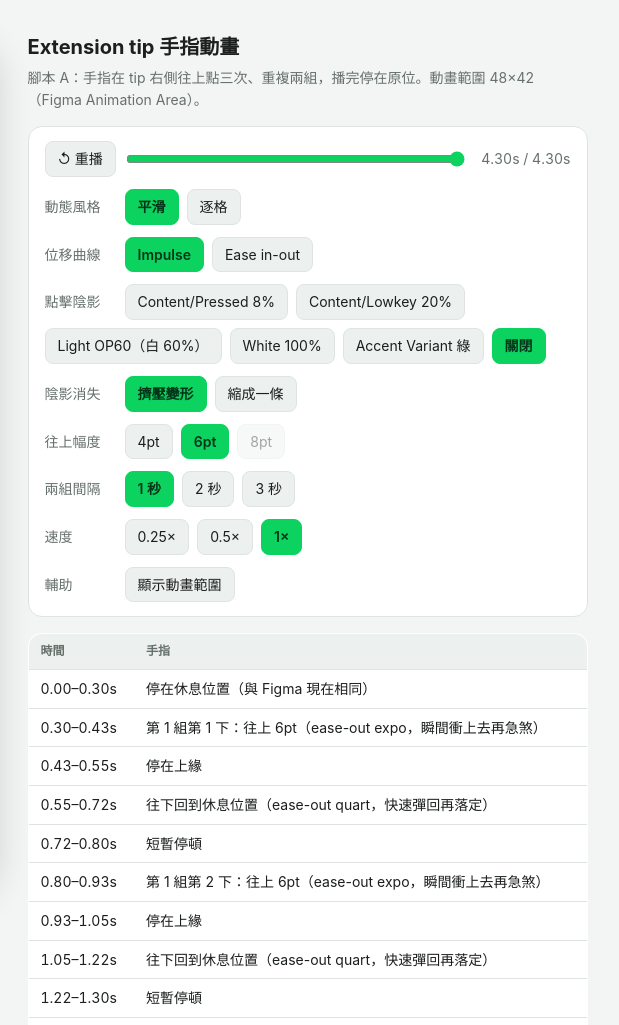
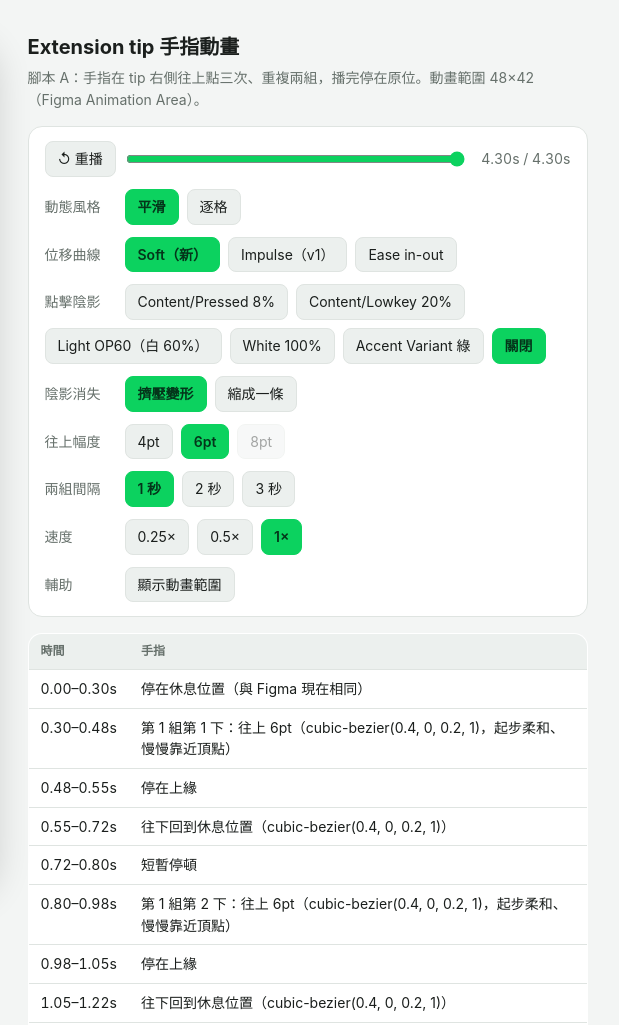
Before and after one commit to vernagong-lab/ios-extension-tip-animation, a plain HTML site: page index.html in a window 1280 px wide. Shown: the top 1025 px of the page, 536-1155 px from the left. Drawn offline with Linux system fonts and the light colour scheme.

Commit message:
Switch the finger rise to the Soft curve (v1.1)
Co-Authored-By: Claude Opus 5.5 <noreply@anthropic.com>

```diff
--- a/index.html
+++ b/index.html
@@ -93,7 +93,8 @@ tr.on td{background:color-mix(in srgb,var(--accent) 16%,transparent)}
         <button class="btn" data-style="step">逐格</button>
       </div>
       <div class="row"><span class="lab">位移曲線</span>
-        <button class="btn" data-curve="impulse" aria-pressed="true">Impulse</button>
+        <button class="btn" data-curve="soft" aria-pressed="true">Soft（新）</button>
+        <button class="btn" data-curve="impulse">Impulse（v1）</button>
         <button class="btn" data-curve="inout">Ease in-out</button>
       </div>
       <div class="row"><span class="lab">點擊陰影</span>
@@ -138,8 +139,8 @@ tr.on td{background:color-mix(in srgb,var(--accent) 16%,transparent)}
     <ul class="spec">
       <li><b>只播一次：</b>進到畫面後延遲 0.3 秒開始，點三下、停 1 秒、再點三下，結束停在原位。</li>
       <li id="areaNote"></li>
-      <li><b>節奏（60fps）：</b>往上點三下為一組，重複兩組，中間停 <span class="gapTxt">1</span> 秒。每下 30 格（0.5 秒）：往上 8 格、停 7 格、往下 10 格、停 5 格。全長 <span class="totalTxt">4.3</span> 秒，只播一次。</li>
-      <li><b>Impulse 曲線：</b>往上用 ease-out expo，cubic-bezier(0.16, 1, 0.3, 1)，一開始就衝很快，接近頂點時急煞；往下用 ease-out quart，cubic-bezier(0.25, 1, 0.5, 1)，迅速彈回再輕輕落定。可切回 ease in-out 比較。</li>
+      <li><b>節奏（60fps）：</b>往上點三下為一組，重複兩組，中間停 <span class="gapTxt">1</span> 秒。每下 30 格（0.5 秒）。Soft：往上 11 格、停 4 格、往下 10 格、停 5 格（Impulse v1：8／7／10／5）。全長 <span class="totalTxt">4.3</span> 秒，只播一次。</li>
+      <li><b>Soft 曲線（新）：</b>上下都用 cubic-bezier(0.4, 0, 0.2, 1)，起步柔和、接近頂點時慢慢減速停下，不會有「撞到頂」的急煞感；往上時間從 8 格拉長到 11 格。可切回 Impulse（v1）比較：往上 ease-out expo (0.16, 1, 0.3, 1)，往下 ease-out quart (0.25, 1, 0.5, 1)。</li>
       <li><b>點擊陰影：</b>寬 9pt、高 2pt。手指接近頂點時出現並跟著指尖往上，到頂點時被往上推 0.5pt 並展開到最寬；手指往下時陰影留在原地消失，可選「擠壓變形」（撞到頂點時被壓扁變寬，接著繼續壓扁淡出）或「縮成一條」。</li>
       <li>只用位移、橫向縮放和透明度，轉 Lottie 沒有相容問題。點擊陰影顏色取自 Mobile DS：Content/Pressed（#262626 8%）、Content/Lowkey（#262626 20%）、Gray/(T) Light OP60（#F6F5F5 60%）、White（#FFFFFF）、Surface/Accent Variant（#078E40）。</li>
     </ul>
@@ -167,14 +168,17 @@ let SET_GAP = 1;                            // rest between the two sets of taps
 const SET_LEN = () => CYCLE * TAPS;
 // frame-exact at 60fps (matches the Lottie spec): up 8f, hold 7f, down 10f, rest 5f = 30f per tap
 const FPS = 60;
-const UP = 8/FPS, HOLD_UP = 7/FPS, DOWN = 10/FPS; // remainder of each cycle holds at rest
+// frames per tap by curve (each tap stays 30f): soft = up 11 / hold 4 / down 10 / rest 5; impulse & in-out = 8 / 7 / 10 / 5
+const TIMING = {soft:[11,4,10], impulse:[8,7,10], inout:[8,7,10]};
+let UP = 11/FPS, HOLD_UP = 4/FPS, DOWN = 10/FPS; // remainder of each cycle holds at rest
+function applyTiming(){ const [u,h,d] = TIMING[curve]; UP = u/FPS; HOLD_UP = h/FPS; DOWN = d/FPS; }
 const MARK_W = 9, MARK_H = 2, MARK_GAP = 0.3, MARK_PUSH = 0.5; // pt
 let TAPS_END = DELAY + SETS * SET_LEN() + (SETS - 1) * SET_GAP;
 const TAIL = 0;
 let TOTAL = TAPS_END + TAIL;                  // ends at rest
 function retime(){ TAPS_END = DELAY + SETS * SET_LEN() + (SETS - 1) * SET_GAP; TOTAL = TAPS_END + TAIL; }
 const PIVOT = {x:14, y:30};                   // hand svg coords: under the fingertip, at the visible bottom edge
-let jelly = false, curve = 'impulse';
+let jelly = false, curve = 'soft';
 const MARK = {pressed:'rgba(38,38,38,.08)', lowkey:'rgba(38,38,38,.20)', passive:'rgba(38,38,38,.40)', white60:'rgba(246,245,245,.60)', white:'#ffffff', green:'#078E40'};
 let vanish = 'squash', mark = 'off', areaH = 42, amp = 6, style = 'smooth', speed = 1, t = 0, playing = false, last = 0;
 const stages = [];
@@ -207,9 +211,9 @@ function stateAt(time){
   const ts = (time - DELAY) % (SET_LEN() + SET_GAP);             // time inside the current set (+ gap)
   if (ts >= SET_LEN()) return {o:0, phase:'rest', u:0, tau: ts - SET_LEN() + (CYCLE - MOVE_END)};
   const p = ts % CYCLE;
-  if (p < UP) { const u = p/UP; return {o: curve === 'impulse' ? outExpo(u) : inOut(u), phase:'rise', u}; }
+  if (p < UP) { const u = p/UP; return {o: curve === 'impulse' ? outExpo(u) : curve === 'soft' ? softC(u) : inOut(u), phase:'rise', u}; }
   if (p < UP + HOLD_UP) return {o:1, phase:'hold', u:(p-UP)/HOLD_UP, tau:p-UP};
-  if (p < MOVE_END) { const u = (p-UP-HOLD_UP)/DOWN; return {o:1 - (curve === 'impulse' ? outQuart(u) : inOut(u)), phase:'fall', u}; }
+  if (p < MOVE_END) { const u = (p-UP-HOLD_UP)/DOWN; return {o:1 - (curve === 'impulse' ? outQuart(u) : curve === 'soft' ? softC(u) : inOut(u)), phase:'fall', u}; }
   return {o:0, phase:'rest', u:0, tau:p - MOVE_END};
 }
 // gentle overshoot (~6% of the travel) near the top, then settles exactly on the top position
@@ -225,6 +229,7 @@ function bezier(x1, y1, x2, y2){
 }
 const outExpo = bezier(0.16, 1, 0.3, 1);   // rise
 const outQuart = bezier(0.25, 1, 0.5, 1);  // fall
+const softC = bezier(0.4, 0, 0.2, 1);       // soft: gentle start, long gentle settle (no slam at the top)
 function outBack(u){ return inOut(u) + 0.06 * Math.sin(Math.PI * smoothstep(0.55, 1, u)); }
 // damped wobble: builds from 0 at impact, peaks after ~25ms, decays in ~0.25s
 const wobble = (tau, hz, decay) => Math.exp(-decay * tau) * Math.sin(2 * Math.PI * hz * tau); // starts at 0, so no jump
@@ -293,9 +298,9 @@ function buildBeats(){
     const set = Math.floor(n / TAPS), i = n % TAPS;
     const s = DELAY + set * (SET_LEN() + SET_GAP) + i*CYCLE;
     const sh = mark !== 'off';
-    rows.push([s, s+UP, `第 ${set+1} 組第 ${i+1} 下：往上 ${amp}pt（${curve === 'impulse' ? 'ease-out expo，瞬間衝上去再急煞' : 'ease in-out'}）` + (sh ? '；接近頂點時陰影出現，跟著指尖往上' : '')]);
+    rows.push([s, s+UP, `第 ${set+1} 組第 ${i+1} 下：往上 ${amp}pt（${curve === 'impulse' ? 'ease-out expo，瞬間衝上去再急煞' : curve === 'soft' ? 'cubic-bezier(0.4, 0, 0.2, 1)，起步柔和、慢慢靠近頂點' : 'ease in-out'}）` + (sh ? '；接近頂點時陰影出現，跟著指尖往上' : '')]);
     rows.push([s+UP, s+UP+HOLD_UP, '停在上緣' + (sh ? `；陰影被往上推 ${MARK_PUSH}pt、展開到 ${MARK_W}pt` + (vanish === 'squash' ? '，撞到時被壓扁（寬 125%、高 60%）' : '') : '')]);
-    rows.push([s+UP+HOLD_UP, s+UP+HOLD_UP+DOWN, `往下回到休息位置（${curve === 'impulse' ? 'ease-out quart，快速彈回再落定' : 'ease in-out'}）` + (sh ? (vanish === 'squash' ? '；陰影留在原地繼續被壓扁變寬（寬 150%、高 10%）並淡出' : '；陰影留在原地縮成一小條後消失') : '')]);
+    rows.push([s+UP+HOLD_UP, s+UP+HOLD_UP+DOWN, `往下回到休息位置（${curve === 'impulse' ? 'ease-out quart，快速彈回再落定' : curve === 'soft' ? 'cubic-bezier(0.4, 0, 0.2, 1)' : 'ease in-out'}）` + (sh ? (vanish === 'squash' ? '；陰影留在原地繼續被壓扁變寬（寬 150%、高 10%）並淡出' : '；陰影留在原地縮成一小條後消失') : '')]);
     const lastTap = n === SETS * TAPS - 1;
     rows.push([s+UP+HOLD_UP+DOWN, s+CYCLE, lastTap ? '停在休息位置，動畫結束' : '短暫停頓']);
     if (i === TAPS - 1 && !lastTap) rows.push([s+CYCLE, s+CYCLE+SET_GAP, `兩組之間停 ${SET_GAP} 秒`]);
@@ -334,7 +339,7 @@ function clampAmp(){
 function setMark(v){ mark = v; document.querySelectorAll('[data-mark]').forEach(x => x.setAttribute('aria-pressed', x.dataset.mark === v)); }
 group('area', v => { areaH = +v; clampAmp(); buildBeats(); play(0); });
 group('gap', v => { SET_GAP = +v; retime(); buildBeats(); play(0); });
-group('curve', v => { curve = v; buildBeats(); play(0); });
+group('curve', v => { curve = v; applyTiming(); buildBeats(); play(0); });
 group('vanish', v => { vanish = v; buildBeats(); play(0); });
 group('mark', v => { mark = v; clampAmp(); buildBeats(); play(0); });
 group('speed', v => { speed = +v; play(0); });
```
Also changed, not shown: 2 other files.
